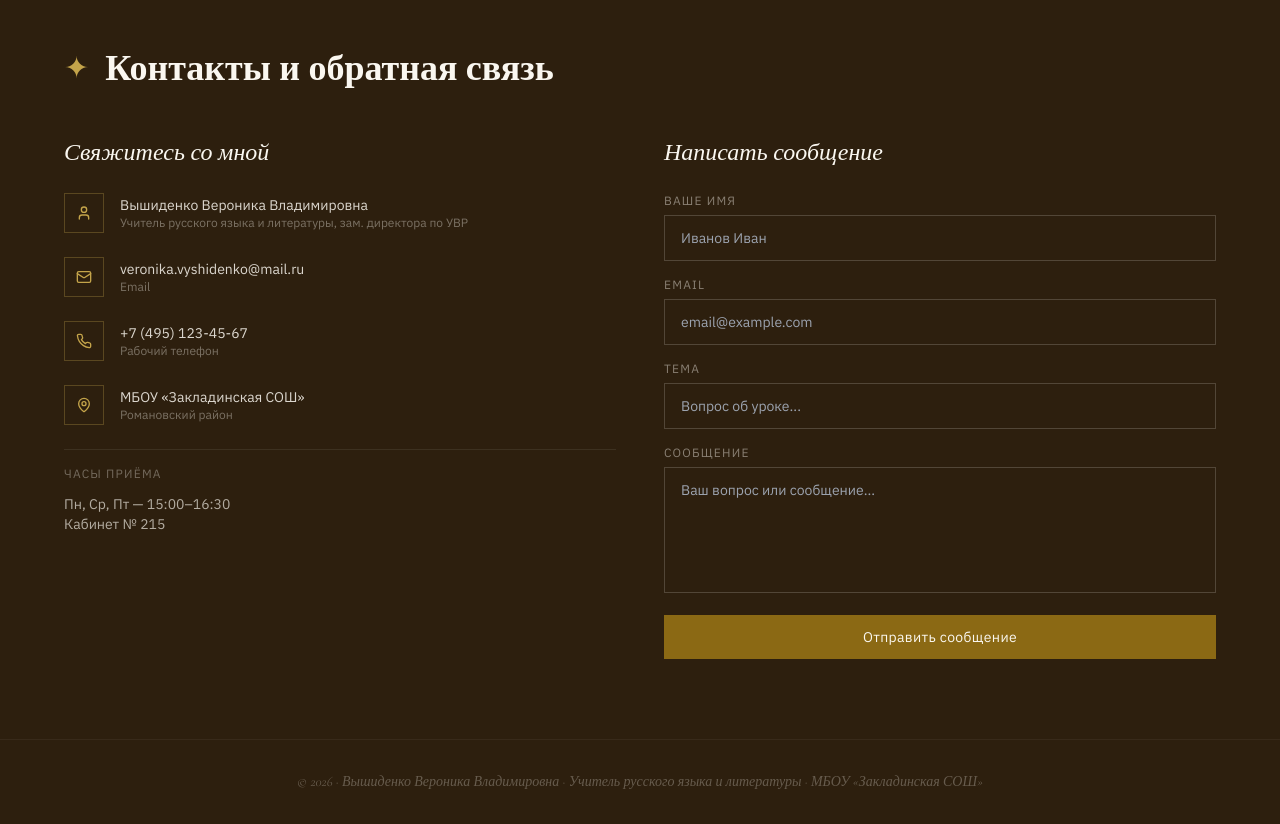
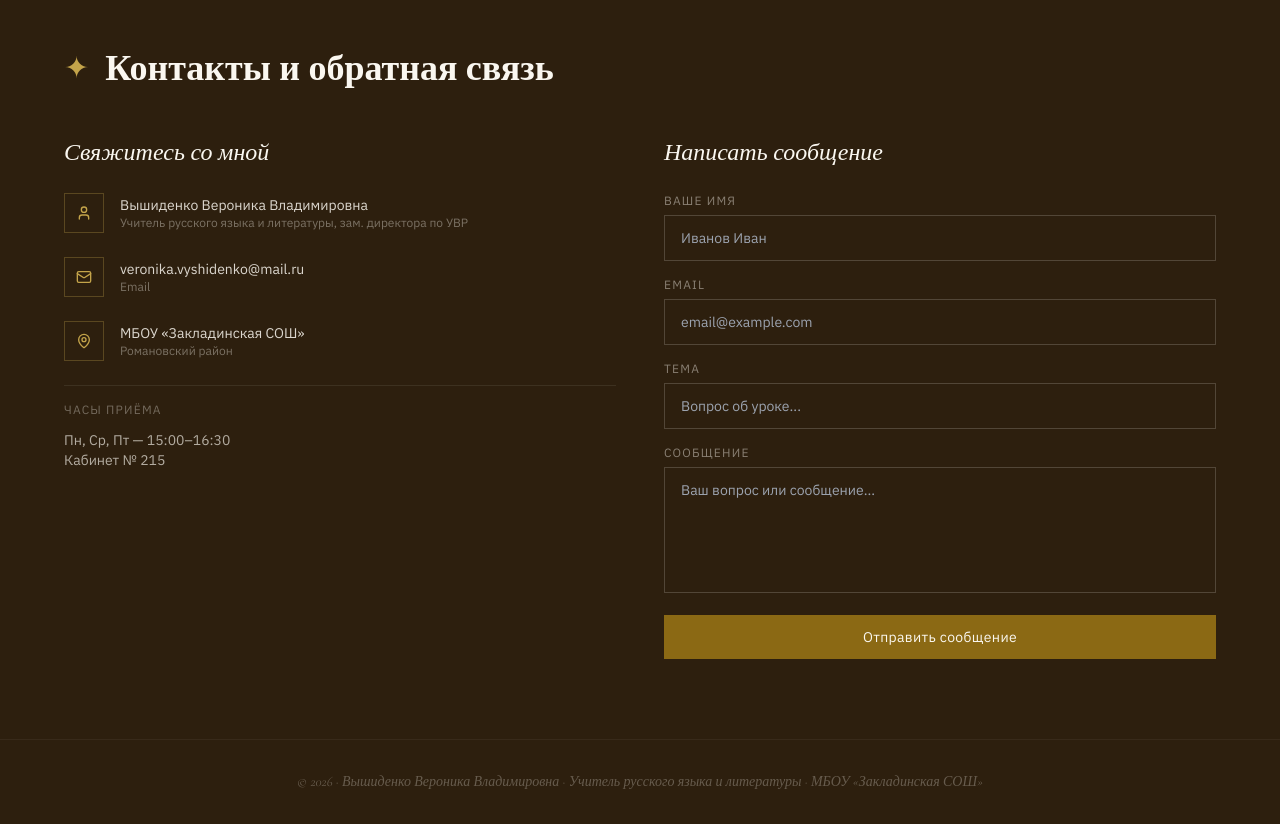
Before and after one commit to pr-poehali-dev/website-component-development, a React (Vite) app: page / in a window 1280 px wide. Shown: the part 6240-7064 px from the top of the page. Built offline with nearby package versions, Linux system fonts and the light colour scheme.

Commit message:
ХОЧУ

```diff
--- a/src/pages/Index.tsx
+++ b/src/pages/Index.tsx
@@ -602,7 +602,6 @@ export default function Index() {
                 {[
                   { icon: 'User', label: 'Вышиденко Вероника Владимировна', sub: 'Учитель русского языка и литературы, зам. директора по УВР' },
                   { icon: 'Mail', label: 'veronika.vyshidenko@mail.ru', sub: 'Email' },
-                  { icon: 'Phone', label: '+7 (495) 123-45-67', sub: 'Рабочий телефон' },
                   { icon: 'MapPin', label: 'МБОУ «Закладинская СОШ»', sub: 'Романовский район' },
                 ].map((c, i) => (
                   <div key={i} className="flex items-center gap-4">
```
